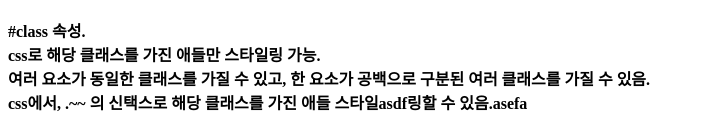
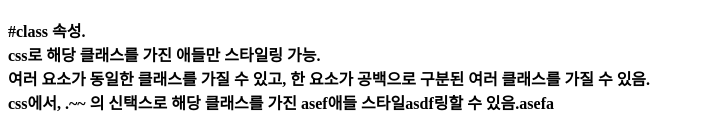
Before and after one commit to 2hangyeoul/gosrock-project, a plain HTML site: page 100. html/css review/index.html in a window 1280 px wide. Shown: the part 1892-2025 px from the top of the page, without its empty margins (0-705 px from the left). Drawn offline with Linux system fonts and the light colour scheme.

Commit message:
first commit

```diff
--- a/100. html/css review/index.html
+++ b/100. html/css review/index.html
@@ -100,7 +100,7 @@
     <h4> #class 속성.<br>
     css로 해당 클래스를 가진 애들만 스타일링 가능. <br>
     여러 요소가 동일한 클래스를 가질 수 있고, 한 요소가 공백으로 구분된 여러 클래스를 가질 수 있음.<br>
-    css에서, .~~ 의 신택스로 해당 클래스를 가진 애들 스타일asdf링할 수 있음.asefa</h4>
+    css에서, .~~ 의 신택스로 해당 클래스를 가진 asef애들 스타일asdf링할 수 있음.asefa</h4>
 
 
 </body>
```
